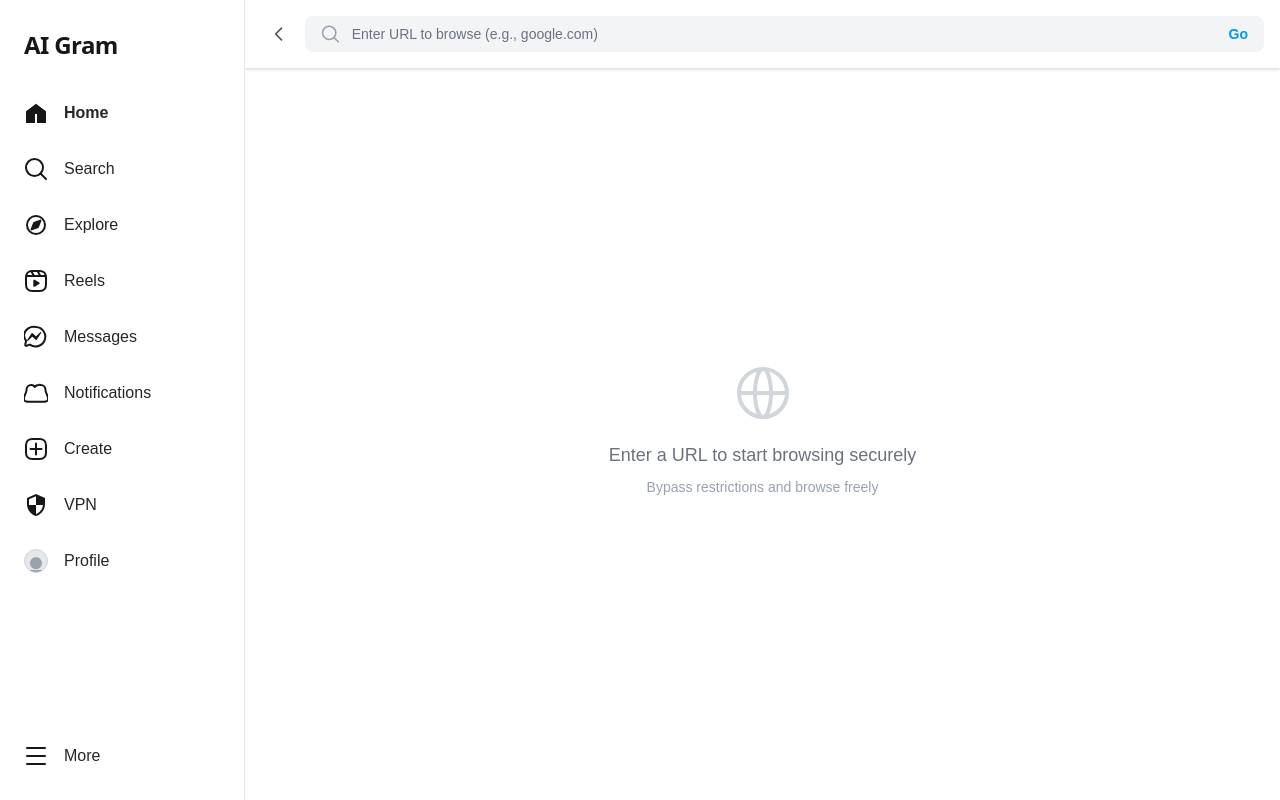
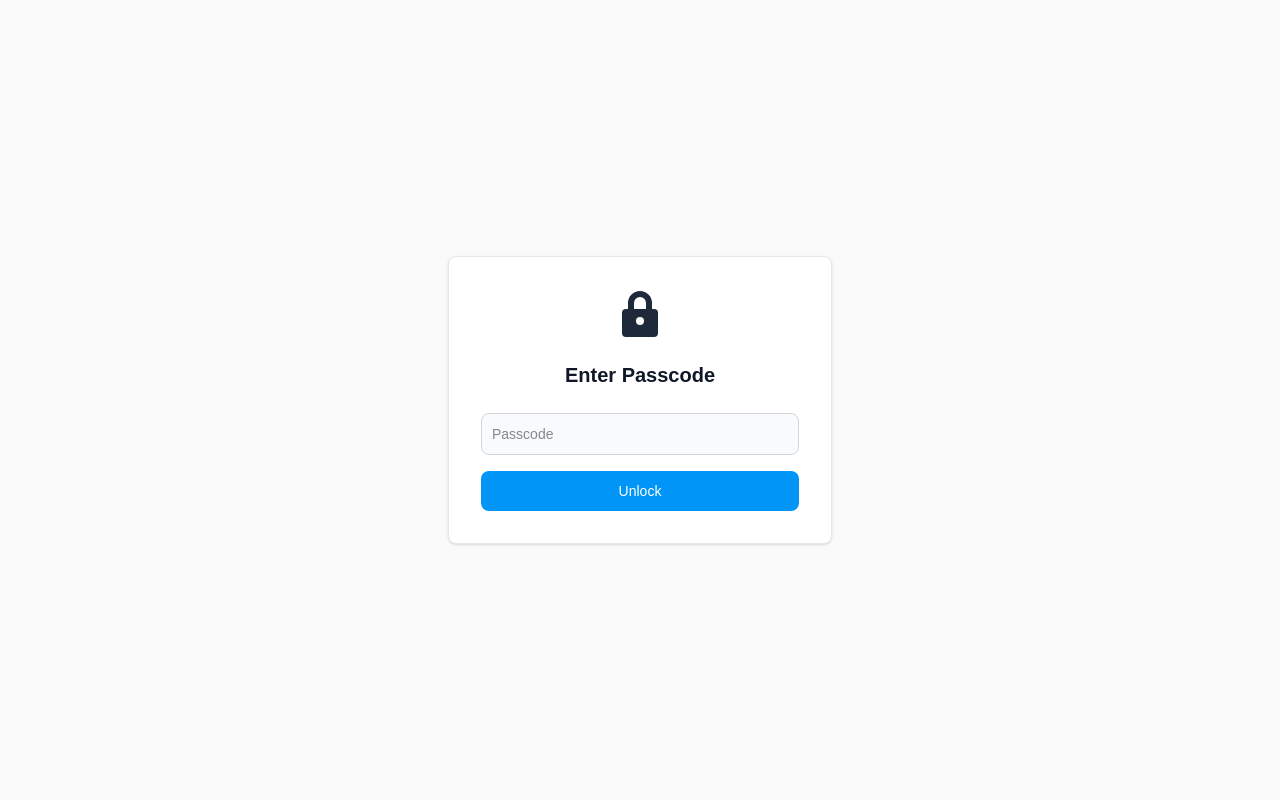
Before and after one commit to caydenchapple/hsd, a Next.js app: page /proxy in a window 1280 px wide. Built offline with nearby package versions, Linux system fonts and the light colour scheme.

Commit message:
feat(proxy): add authentication to proxy page
Implement passcode authentication for the proxy page to restrict access. The passcode is hardcoded as '1021' for now. Also update profile links in Navbar and Sidebar to point to the proxy page.

```diff
--- a/app/proxy/page.tsx
+++ b/app/proxy/page.tsx
@@ -11,6 +11,22 @@ export default function ProxyPage() {
   const [currentUrl, setCurrentUrl] = useState('');
   const [isModalOpen, setIsModalOpen] = useState(false);
   const [isLoading, setIsLoading] = useState(false);
+
+  // Authentication state
+  const [isAuthenticated, setIsAuthenticated] = useState(false);
+  const [passcode, setPasscode] = useState('');
+  const [error, setError] = useState('');
+
+  const handleLogin = (e: React.FormEvent) => {
+    e.preventDefault();
+    if (passcode === '1021') {
+      setIsAuthenticated(true);
+      setError('');
+    } else {
+      setError('Incorrect passcode. Please try again.');
+      setPasscode('');
+    }
+  };
 
   const handleBrowse = (e: React.FormEvent) => {
     e.preventDefault();
@@ -40,6 +56,42 @@ export default function ProxyPage() {
     console.log('Product added from proxy page (not persisted):', product);
     setIsModalOpen(false);
   };
+
+  if (!isAuthenticated) {
+    return (
+        <main className="min-h-screen bg-[#fafafa] flex items-center justify-center p-4">
+            <div className="bg-white p-8 rounded-lg shadow-sm border border-gray-200 w-full max-w-sm">
+                <div className="flex justify-center mb-6">
+                     <svg aria-label="Locked" className="w-12 h-12 text-gray-800" fill="currentColor" role="img" viewBox="0 0 24 24">
+                        <path d="M19 10h-1V7a6 6 0 0 0-12 0v3H5a2 2 0 0 0-2 2v10a2 2 0 0 0 2 2h14a2 2 0 0 0 2-2V12a2 2 0 0 0-2-2Zm-7 8a2 2 0 1 1 2-2 2.002 2.002 0 0 1-2 2Zm3-8H9V7a3 3 0 0 1 6 0Z" />
+                    </svg>
+                </div>
+                <h1 className="text-center text-xl font-semibold mb-6 text-gray-900">Enter Passcode</h1>
+                <form onSubmit={handleLogin} className="space-y-4">
+                    <div>
+                        <input
+                            type="password"
+                            value={passcode}
+                            onChange={(e) => setPasscode(e.target.value)}
+                            className="w-full bg-gray-50 border border-gray-300 text-gray-900 text-sm rounded-lg focus:ring-[#0095f6] focus:border-[#0095f6] block p-2.5 outline-none"
+                            placeholder="Passcode"
+                            required
+                        />
+                    </div>
+                    {error && (
+                        <p className="text-red-500 text-xs text-center">{error}</p>
+                    )}
+                    <button
+                        type="submit"
+                        className="w-full text-white bg-[#0095f6] hover:bg-[#1877f2] focus:ring-4 focus:ring-blue-300 font-medium rounded-lg text-sm px-5 py-2.5 text-center transition-colors"
+                    >
+                        Unlock
+                    </button>
+                </form>
+            </div>
+        </main>
+    );
+  }
 
   return (
     <main className="min-h-screen bg-[#fafafa]">
--- a/components/Navbar.tsx
+++ b/components/Navbar.tsx
@@ -31,7 +31,7 @@ export default function Navbar({ onAddClick }: { onAddClick: () => void }) {
           <Link href="#">
             <HeartIcon className="w-[26px] h-[26px] text-[#262626]" />
           </Link>
-          <Link href="#">
+          <Link href="/proxy">
             <ProfileIcon className="w-[26px] h-[26px]" />
           </Link>
         </div>
--- a/components/Sidebar.tsx
+++ b/components/Sidebar.tsx
@@ -1,5 +1,5 @@
 import Link from 'next/link';
-import { HomeIcon, SearchIcon, ExploreIcon, ReelsIcon, MessagesIcon, NotificationsIcon, CreateIcon, ProfileIcon, MoreIcon, InstagramLogo, VpnIcon } from './Icons';
+import { HomeIcon, SearchIcon, ExploreIcon, ReelsIcon, MessagesIcon, NotificationsIcon, CreateIcon, ProfileIcon, MoreIcon, InstagramLogo } from './Icons';
 
 interface SidebarProps {
   onAddClick: () => void;
@@ -14,8 +14,7 @@ export default function Sidebar({ onAddClick }: SidebarProps) {
     { icon: MessagesIcon, label: 'Messages', href: '#' },
     { icon: NotificationsIcon, label: 'Notifications', href: '#' },
     { icon: CreateIcon, label: 'Create', onClick: onAddClick },
-    { icon: VpnIcon, label: 'VPN', href: '/proxy' },
-    { icon: ProfileIcon, label: 'Profile', href: '#' },
+    { icon: ProfileIcon, label: 'Profile', href: '/proxy' },
   ];
 
   return (
```
